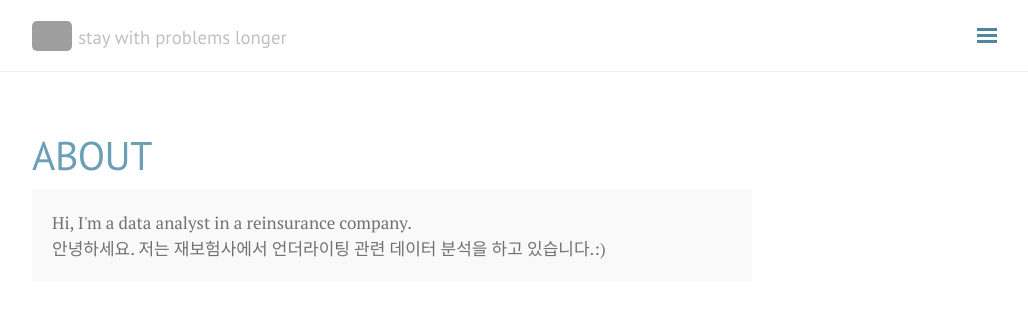
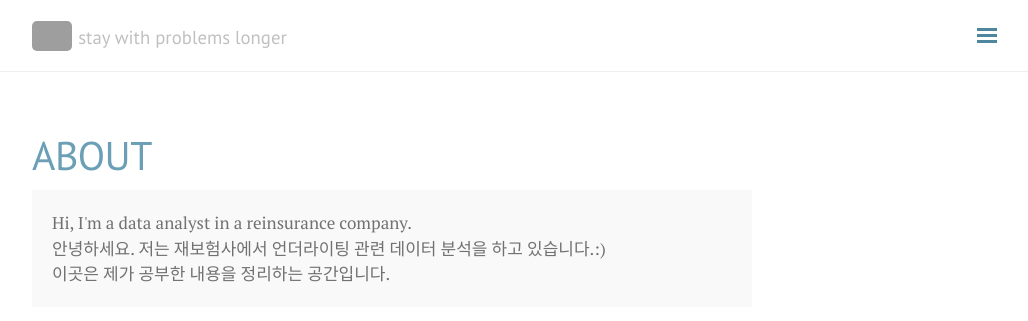
Before and after one commit to seokhoonj/seokhoonj.github.io, a Jekyll site: the page built from about.md, in a window 1280 px wide. Shown: the top 321 px of the page, without its empty margins (248-1276 px from the left). Built offline with Jekyll 4.4.1, drawn with Linux system fonts in a browser that asks for light colours; nearby versions of some CDN libraries; comment, search, counter and statistics services are not loaded; grey boxes are pictures that could not be loaded.

Commit message:
modify about.md

```diff
--- a/about.md
+++ b/about.md
@@ -6,4 +6,5 @@ title: About
 <p class="message">
   Hi, I'm a data analyst in a reinsurance company.<br>
   안녕하세요. 저는 재보험사에서 언더라이팅 관련 데이터 분석을 하고 있습니다.:)<br>
+  이곳은 제가 공부한 내용을 정리하는 공간입니다.<br>
 </p>
```
